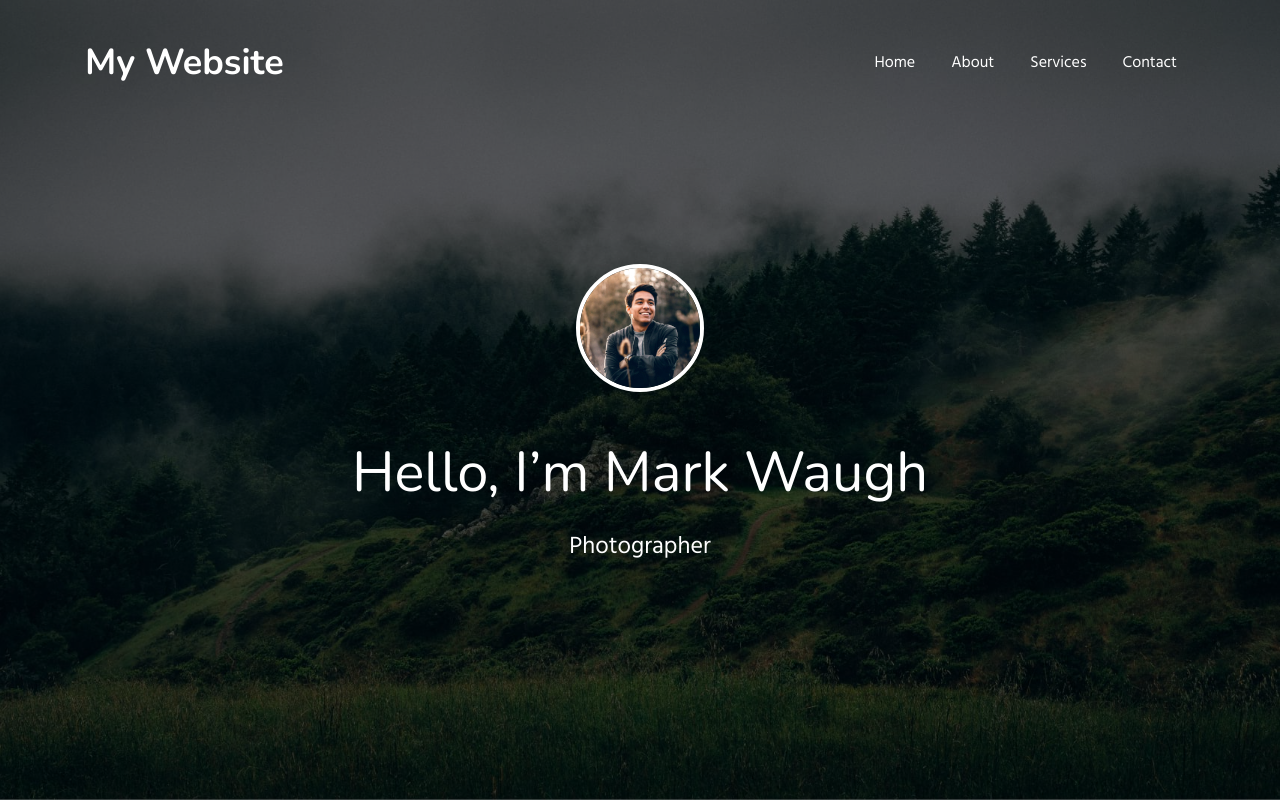
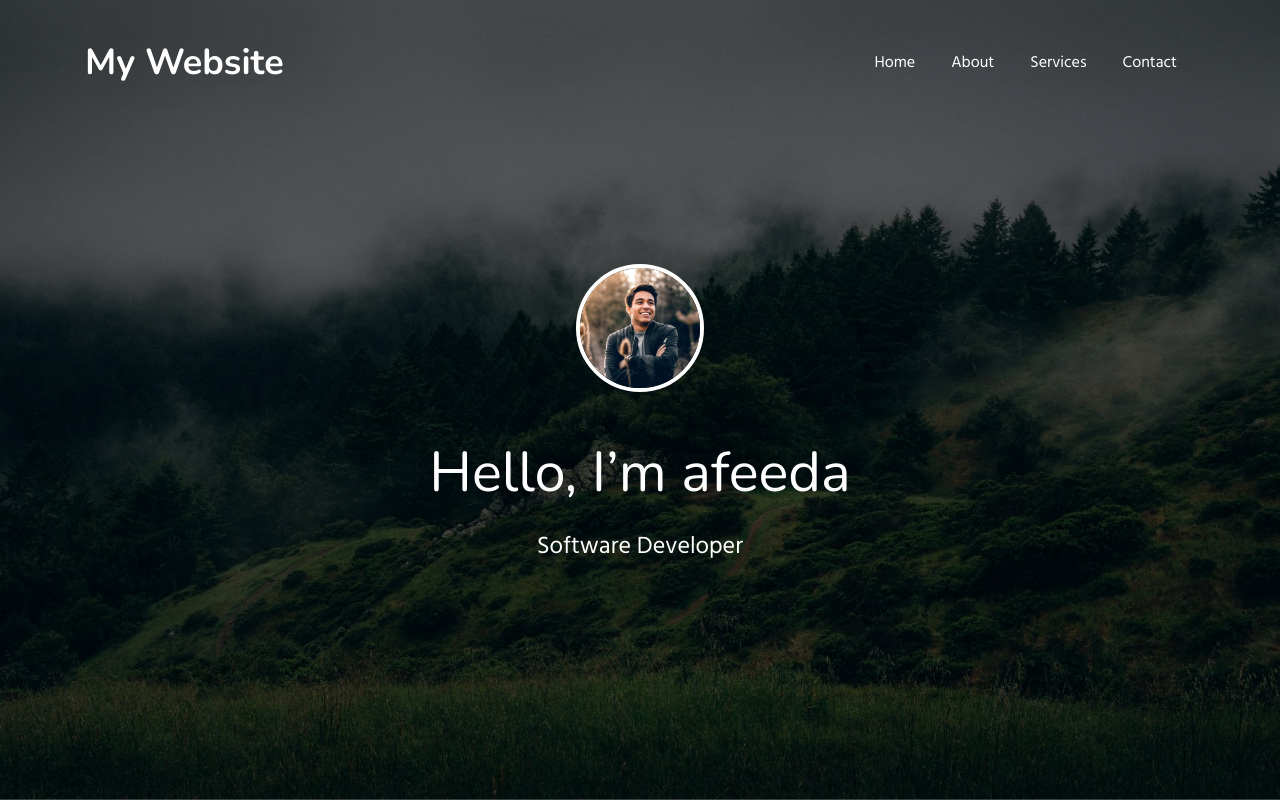
Before and after one commit to afeedaap/portfoilo, a plain HTML site: page index.html in a window 1280 px wide. Shown: the top 802 px of the page. Drawn offline with nearby package versions, Linux system fonts and the light colour scheme.

Commit message:
Update index.html

```diff
--- a/index.html
+++ b/index.html
@@ -64,9 +64,9 @@ Author URL: http://w3layouts.com
             <div class="slider-info banner-view text-center">
               <div class="banner-info container">
                 <img src="assets/images/c1.jpg" alt="about image" class="img-fluid">
-                <h3 class="banner-text mt-5">Hello, I’m Mark Waugh
+                <h3 class="banner-text mt-5">Hello, I’m afeeda
                   </h3>
-                  <p class="my-4 mb-5">Photographer</p><br>
+                  <p class="my-4 mb-5">Software Developer</p><br>
 
               </div>
             </div>
```
